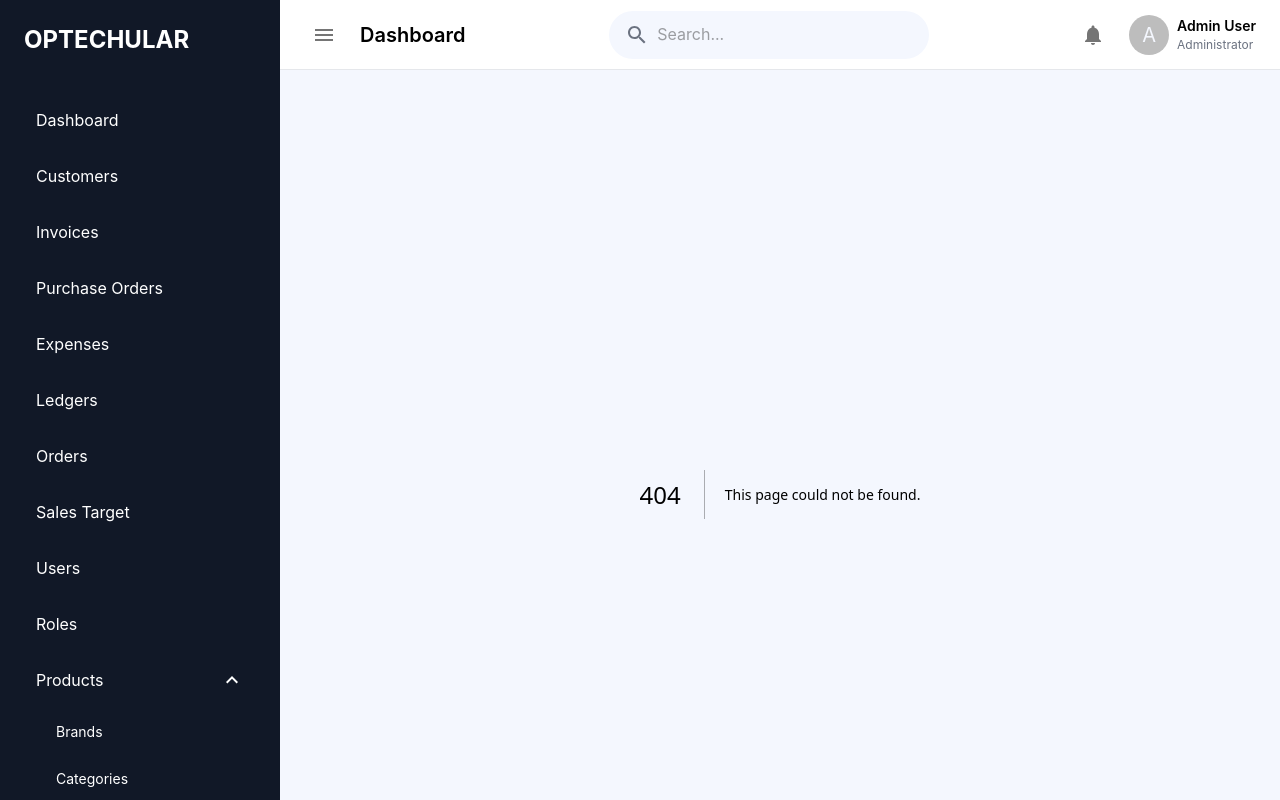
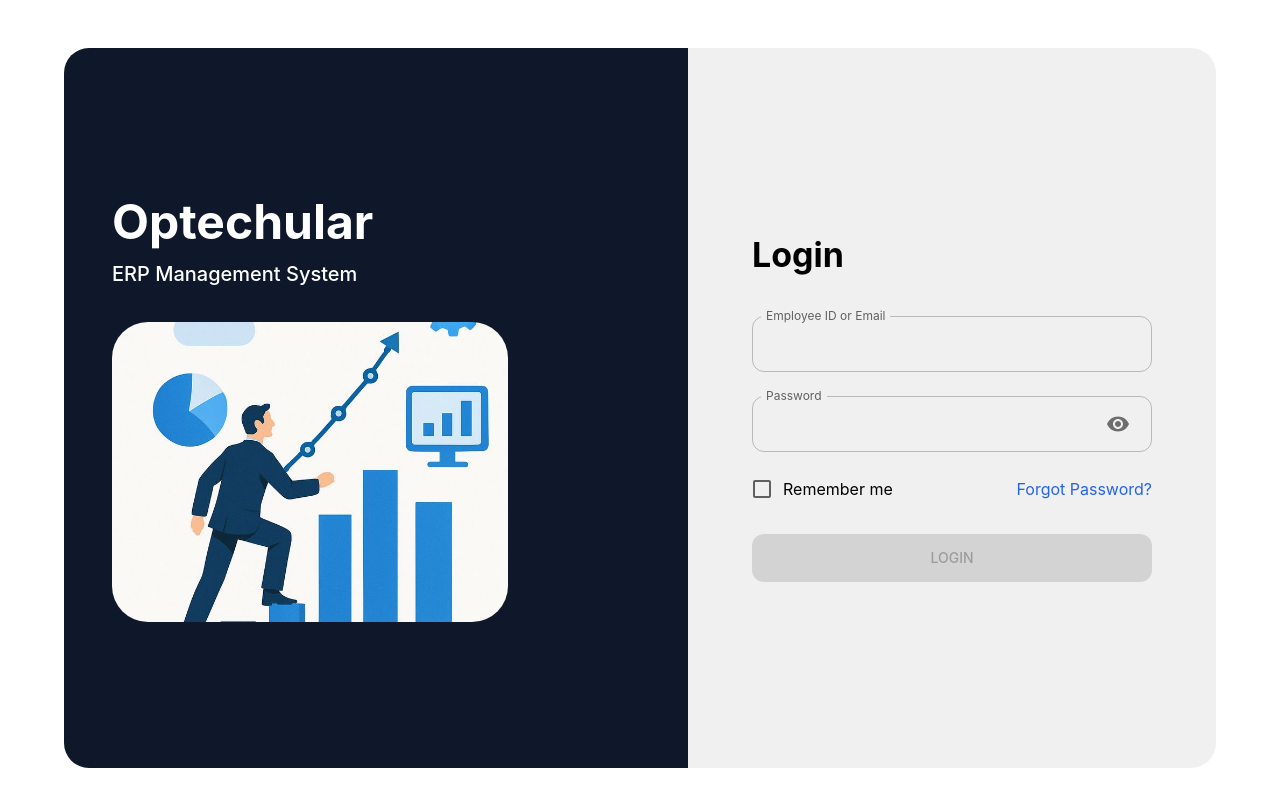
Before and after one commit to yashwinDigixito/Optechcular, a Next.js app: page /login in a window 1280 px wide. Before the commit this address had no page. Shown: the top 800 px of the page. Built offline with nearby package versions, Linux system fonts and the light colour scheme.

Commit message:
Initial change

```diff
--- a/app/layout.tsx
+++ b/app/layout.tsx
@@ -1,25 +1,30 @@
-import "./globals.css";
-
-import Sidebar from "@/component/sidebar/Sidebar";
+"use client";
 
 import Navbar from "@/component/navbar/Navbar";
+import Sidebar from "@/component/sidebar/Sidebar";
+import AuthProvider from "@/providers/AuthProvider";
+import Providers from "@/providers/Providers";
 
-import Providers from "@/providers/Providers";
+import { usePathname } from "next/navigation";
 
 export default function RootLayout({
   children,
 }: Readonly<{
   children: React.ReactNode;
 }>) {
+  const pathname = usePathname();
+
+  const isLoginPage = pathname === "/login";
+
   return (
     <html lang="en">
       <body>
         <Providers>
-          <div
-            style={{
-              display: "flex",
-            }}
-          >
+          <AuthProvider>
+            {isLoginPage ? (
+              children
+            ) : (
+              <div style={{ display: "flex" }}>
                 <Sidebar />
 
                 <div
@@ -27,7 +32,6 @@ export default function RootLayout({
                     flex: 1,
                     minHeight: "100vh",
                     background: "#F4F7FE",
-
                     display: "flex",
                     flexDirection: "column",
                   }}
@@ -44,6 +48,8 @@ export default function RootLayout({
                   </main>
                 </div>
               </div>
+            )}
+          </AuthProvider>
         </Providers>
       </body>
     </html>
--- /dev/null
+++ b/app/login/page.tsx
@@ -0,0 +1,10 @@
+import LoginPage from "@/component/Login";
+import { Box } from "@mui/material";
+
+export default function Login() {
+    return (
+    <Box>
+        <LoginPage/>
+    </Box>
+);
+}
--- a/app/page.tsx
+++ b/app/page.tsx
@@ -1,10 +1,8 @@
-import LoginPage from "@/component/Login";
 import { Box } from "@mui/material";
 
 export default function Home() {
   return (
     <Box>
-      <LoginPage />
     </Box>
   );
 }
--- /dev/null
+++ b/providers/AuthProvider.tsx
@@ -0,0 +1,27 @@
+"use client";
+
+import { usePathname, useRouter } from "next/navigation";
+import { useEffect } from "react";
+
+export default function AuthProvider({
+children,
+}: {
+children: React.ReactNode;
+}) {
+    const router = useRouter();
+    const pathname = usePathname();
+
+    useEffect(() => {
+    const isLoggedIn = localStorage.getItem("isLoggedIn");
+
+    if (!isLoggedIn && pathname !== "/login") {
+    router.replace("/login");
+    }
+
+    if (isLoggedIn && pathname === "/login") {
+    router.replace("/");
+    }
+    }, [pathname, router]);
+
+    return <>{children}</>;
+}
```
Lines whose indentation alone changed are shown as unchanged.
